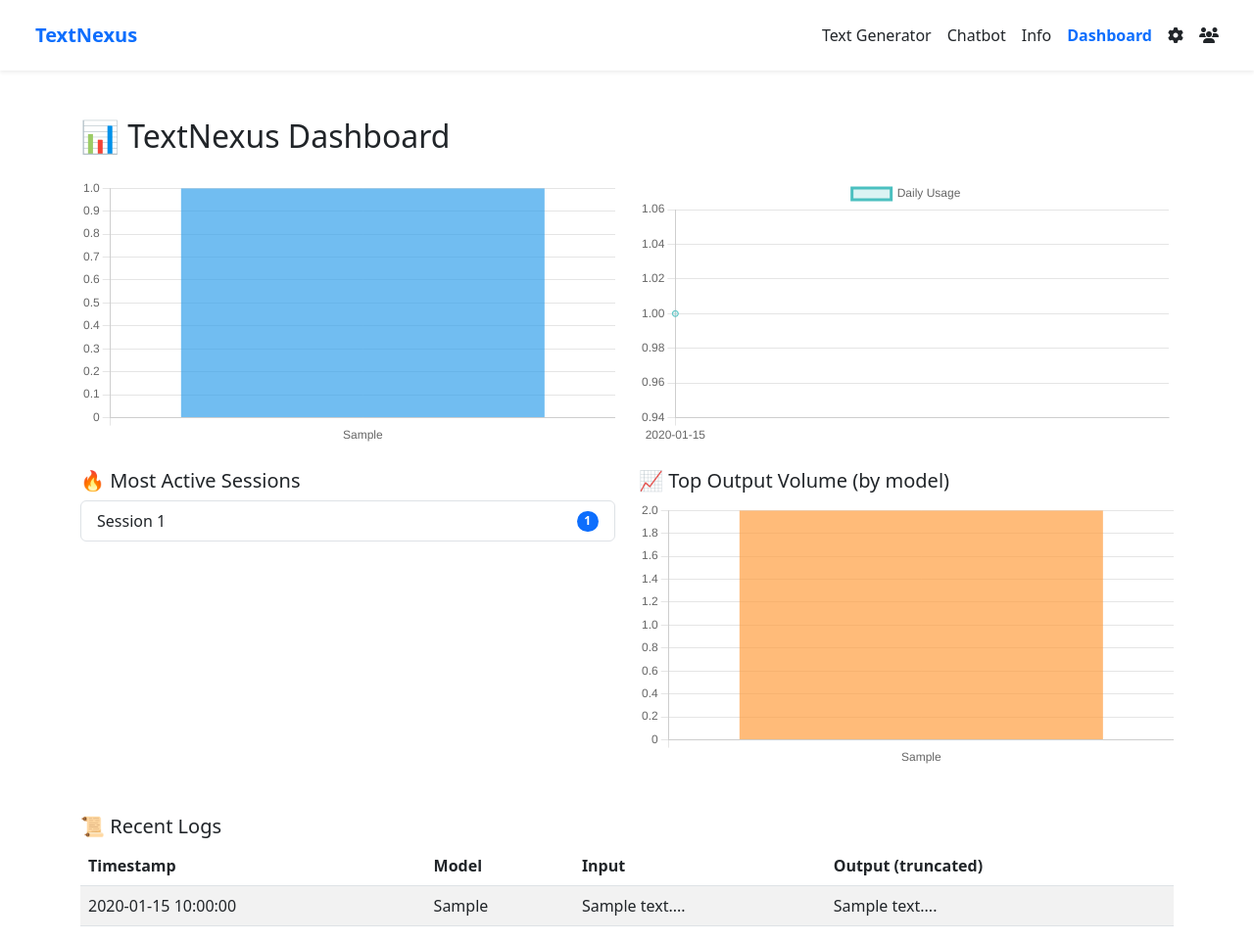
After one commit to JorisSDev/TextNexus, a Flask app: page /dashboard in a window 1280 px wide. The commit adds this page. Shown: the whole page at 98% size. Run offline with Flask 3, Linux system fonts and the light colour scheme; tables that the repository leaves empty hold one stand-in row (values such as "Sample post"); some libraries are stand-ins or nearby versions.

Commit message:
Add dashboard page

```diff
--- a/app.py
+++ b/app.py
@@ -1,5 +1,6 @@
 import sqlite3
 import torch
+import pandas as pd
 
 from flask import Flask, render_template, request, redirect, url_for
 from openai import OpenAI
@@ -317,5 +318,43 @@ def info():
 def model_configuration():
     return render_template("model_configuration.html")
 
+@app.route("/dashboard")
+def dashboard():
+    conn = sqlite3.connect("textnexus.db")
+    df = pd.read_sql_query("SELECT * FROM text_records", conn)
+    conn.close()
+
+    # Ensure all data are pure Python types
+    model_usage = df['model'].value_counts()
+    model_labels = list(map(str, model_usage.index))
+    model_counts = list(map(int, model_usage.values))  # Convert from np.int64 to int
+
+    df['timestamp'] = pd.to_datetime(df['timestamp'])
+    daily_usage = df['timestamp'].dt.date.value_counts().sort_index()
+    daily_dates = [str(date) for date in daily_usage.index]
+    daily_counts = list(map(int, daily_usage.values))
+
+    top_sessions_raw = df['chat_session_id'].value_counts().head(5)
+    top_sessions = [(f"Session {int(sid)}", int(count)) for sid, count in top_sessions_raw.items()]
+
+    df['output_length'] = df['output_text'].apply(lambda x: len(x.split()))
+    avg_output_by_model = df.groupby('model')['output_length'].mean()
+    output_models = list(map(str, avg_output_by_model.index))
+    output_lengths = [round(float(val), 2) for val in avg_output_by_model.values]
+
+    recent_logs = df.sort_values(by='timestamp', ascending=False).head(10).to_dict(orient='records')
+
+    return render_template(
+        "dashboard.html",
+        model_labels=model_labels,
+        model_counts=model_counts,
+        daily_dates=daily_dates,
+        daily_counts=daily_counts,
+        top_sessions=top_sessions,
+        output_models=output_models,
+        output_lengths=output_lengths,
+        recent_logs=recent_logs
+    )
+
 if __name__ == "__main__":
     app.run(debug=True)
--- /dev/null
+++ b/templates/dashboard.html
@@ -0,0 +1,139 @@
+<!DOCTYPE html>
+<html lang="en">
+<head>
+    <meta charset="UTF-8">
+    <title>Dashboard – TextNexus</title>
+    <link href="https://cdn.jsdelivr.net/npm/bootstrap@5.3.0/dist/css/bootstrap.min.css" rel="stylesheet">
+    <script src="https://cdn.jsdelivr.net/npm/chart.js@4.3.0/dist/chart.umd.min.js"></script>
+</head>
+<body>
+    {% include 'navbar.html' %}
+
+    <div class="container mt-5">
+        <h2 class="mb-4">📊 TextNexus Dashboard</h2>
+
+        <!-- Row 1: Summary Charts -->
+        <div class="row">
+            <div class="col-md-6 mb-4">
+                <canvas id="modelUsageChart"></canvas>
+            </div>
+            <div class="col-md-6 mb-4">
+                <canvas id="dailyUsageChart"></canvas>
+            </div>
+        </div>
+
+        <!-- Row 2: Top Sessions -->
+        <div class="row">
+            <div class="col-md-6 mb-4">
+                <h5>🔥 Most Active Sessions</h5>
+                <ul class="list-group">
+                    {% for session, count in top_sessions %}
+                    <li class="list-group-item d-flex justify-content-between align-items-center">
+                        {{ session }}
+                        <span class="badge bg-primary rounded-pill">{{ count }}</span>
+                    </li>
+                    {% endfor %}
+                </ul>
+            </div>
+
+            <div class="col-md-6 mb-4">
+                <h5>📈 Top Output Volume (by model)</h5>
+                <canvas id="outputVolumeChart"></canvas>
+            </div>
+        </div>
+
+        <!-- Row 3: Latest Logs -->
+        <div class="row">
+            <div class="col-12 mt-4">
+                <h5>📜 Recent Logs</h5>
+                <table class="table table-striped">
+                    <thead>
+                        <tr>
+                            <th>Timestamp</th>
+                            <th>Model</th>
+                            <th>Input</th>
+                            <th>Output (truncated)</th>
+                        </tr>
+                    </thead>
+                    <tbody>
+                        {% for log in recent_logs %}
+                        <tr>
+                            <td>{{ log.timestamp }}</td>
+                            <td>{{ log.model }}</td>
+                            <td>{{ log.input_text[:30] }}...</td>
+                            <td>{{ log.output_text[:40] }}...</td>
+                        </tr>
+                        {% endfor %}
+                    </tbody>
+                </table>
+            </div>
+        </div>
+    </div>
+<script>
+document.addEventListener("DOMContentLoaded", function () {
+    // Model Usage Chart
+    const modelUsageCtx = document.getElementById('modelUsageChart');
+    if (modelUsageCtx) {
+        new Chart(modelUsageCtx, {
+            type: 'bar',
+            data: {
+                labels: {{ model_labels | safe }},
+                datasets: [{
+                    label: 'Model Usage Count',
+                    data: {{ model_counts | safe }},
+                    backgroundColor: 'rgba(54, 162, 235, 0.7)'
+                }]
+            },
+            options: {
+                responsive: true,
+                plugins: { legend: { display: false } }
+            }
+        });
+    }
+
+    // Daily Usage Chart
+    const dailyUsageCtx = document.getElementById('dailyUsageChart');
+    if (dailyUsageCtx) {
+        new Chart(dailyUsageCtx, {
+            type: 'line',
+            data: {
+                labels: {{ daily_dates | safe }},
+                datasets: [{
+                    label: 'Daily Usage',
+                    data: {{ daily_counts | safe }},
+                    fill: true,
+                    tension: 0.3,
+                    backgroundColor: 'rgba(75, 192, 192, 0.2)',
+                    borderColor: 'rgba(75, 192, 192, 1)'
+                }]
+            },
+            options: {
+                responsive: true,
+                plugins: { legend: { display: true } }
+            }
+        });
+    }
+
+    // Output Volume Chart
+    const outputVolumeCtx = document.getElementById('outputVolumeChart');
+    if (outputVolumeCtx) {
+        new Chart(outputVolumeCtx, {
+            type: 'bar',
+            data: {
+                labels: {{ output_models | safe }},
+                datasets: [{
+                    label: 'Average Output Length',
+                    data: {{ output_lengths | safe }},
+                    backgroundColor: 'rgba(255, 159, 64, 0.7)'
+                }]
+            },
+            options: {
+                responsive: true,
+                plugins: { legend: { display: false } }
+            }
+        });
+    }
+});
+</script>
+</body>
+</html>
--- a/templates/navbar.html
+++ b/templates/navbar.html
@@ -6,6 +6,7 @@
         <a href="/" class="nav-link {% if request.path == '/' %}fw-semibold text-primary{% endif %}">Text Generator</a>
         <a href="/chatbot" class="nav-link {% if request.path.startswith('/chatbot') %}fw-semibold text-primary{% endif %}">Chatbot</a>
         <a href="/info" class="nav-link {% if request.path.startswith('/info') %}fw-semibold text-primary{% endif %}">Info</a>
+        <a href="/dashboard" class="nav-link {% if request.path.startswith('/dashboard') %}fw-semibold text-primary{% endif %}">Dashboard</a>
         <a href="/settings" class="nav-link" title="Settings">
             <i class="fas fa-cog"></i>
         </a>
```
